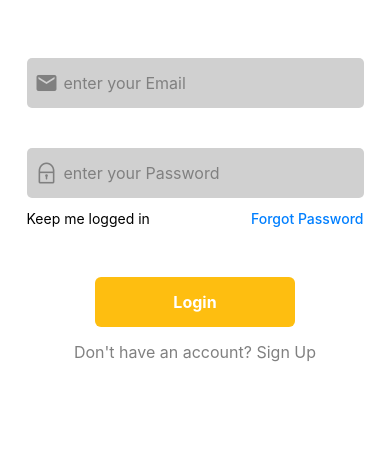
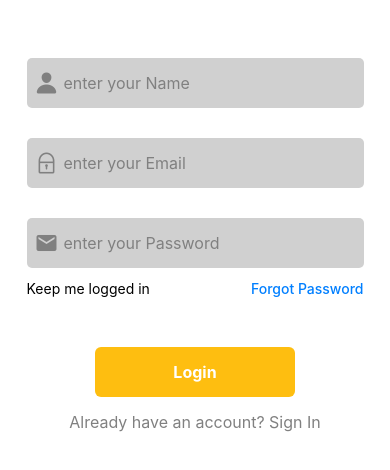
Before and after one commit to jigneshgit935/Ecommerce-Application-React-Native, a React Native app: screen /Register in a window 390 px wide. Shown: the part 194-664 px from the top of the page. Built offline with nearby package versions, Linux system fonts and the light colour scheme.

Commit message:
Register Screen Desinged

```diff
--- a/screens/RegisterScreen.js
+++ b/screens/RegisterScreen.js
@@ -11,10 +11,12 @@
 import { SafeAreaView } from 'react-native-safe-area-context';
 import { MaterialIcons } from '@expo/vector-icons';
 import { AntDesign } from '@expo/vector-icons';
+import { Ionicons } from '@expo/vector-icons';
 import { useNavigation } from '@react-navigation/native';
 
 const RegisterScreen = () => {
   const [email, setEmail] = useState('');
+  const [name, setName] = useState('');
   const [password, setPassword] = useState('');
 
   const navigation = useNavigation();
@@ -57,8 +59,37 @@
               marginTop: 30,
             }}
           >
-            <MaterialIcons
-              name="email"
+            <Ionicons
+              name="ios-person"
+              size={24}
+              color="gray"
+              style={{ marginLeft: 8 }}
+            />
+            <TextInput
+              value={name}
+              onChangeText={(text) => setName(text)}
+              style={{
+                color: 'gray',
+                marginVertical: 10,
+                width: 300,
+                fontSize: name ? 16 : 16,
+              }}
+              placeholder="enter your Name"
+            />
+          </View>
+          <View
+            style={{
+              flexDirection: 'row',
+              alignItems: 'center',
+              gap: 5,
+              backgroundColor: '#D0D0D0',
+              paddingVertical: 5,
+              borderRadius: 5,
+              marginTop: 30,
+            }}
+          >
+            <AntDesign
+              name="lock1"
               size={24}
               color="gray"
               style={{ marginLeft: 8 }}
@@ -77,7 +108,6 @@
           </View>
         </View>
 
-        <View style={{ marginTop: 10 }}>
         <View
           style={{
             flexDirection: 'row',
@@ -89,16 +119,16 @@
             marginTop: 30,
           }}
         >
-            <AntDesign
-              name="lock1"
+          <MaterialIcons
+            name="email"
             size={24}
             color="gray"
             style={{ marginLeft: 8 }}
           />
           <TextInput
             value={password}
+            secureTextEntry={true}
             onChangeText={(text) => setPassword(text)}
-              secureTextEntry={true}
             style={{
               color: 'gray',
               marginVertical: 10,
@@ -107,7 +137,6 @@
             }}
             placeholder="enter your Password"
           />
-          </View>
         </View>
 
         <View
@@ -150,10 +179,10 @@
 
         <Pressable
           style={{ marginTop: 15 }}
-          onPress={() => navigation.navigate('Register')}
+          onPress={() => navigation.goBack()}
         >
           <Text style={{ textAlign: 'center', color: 'gray', fontSize: 16 }}>
-            Don't have an account? Sign Up
+            Already have an account? Sign In
           </Text>
         </Pressable>
       </KeyboardAvoidingView>
```
Lines whose indentation alone changed are shown as unchanged.
